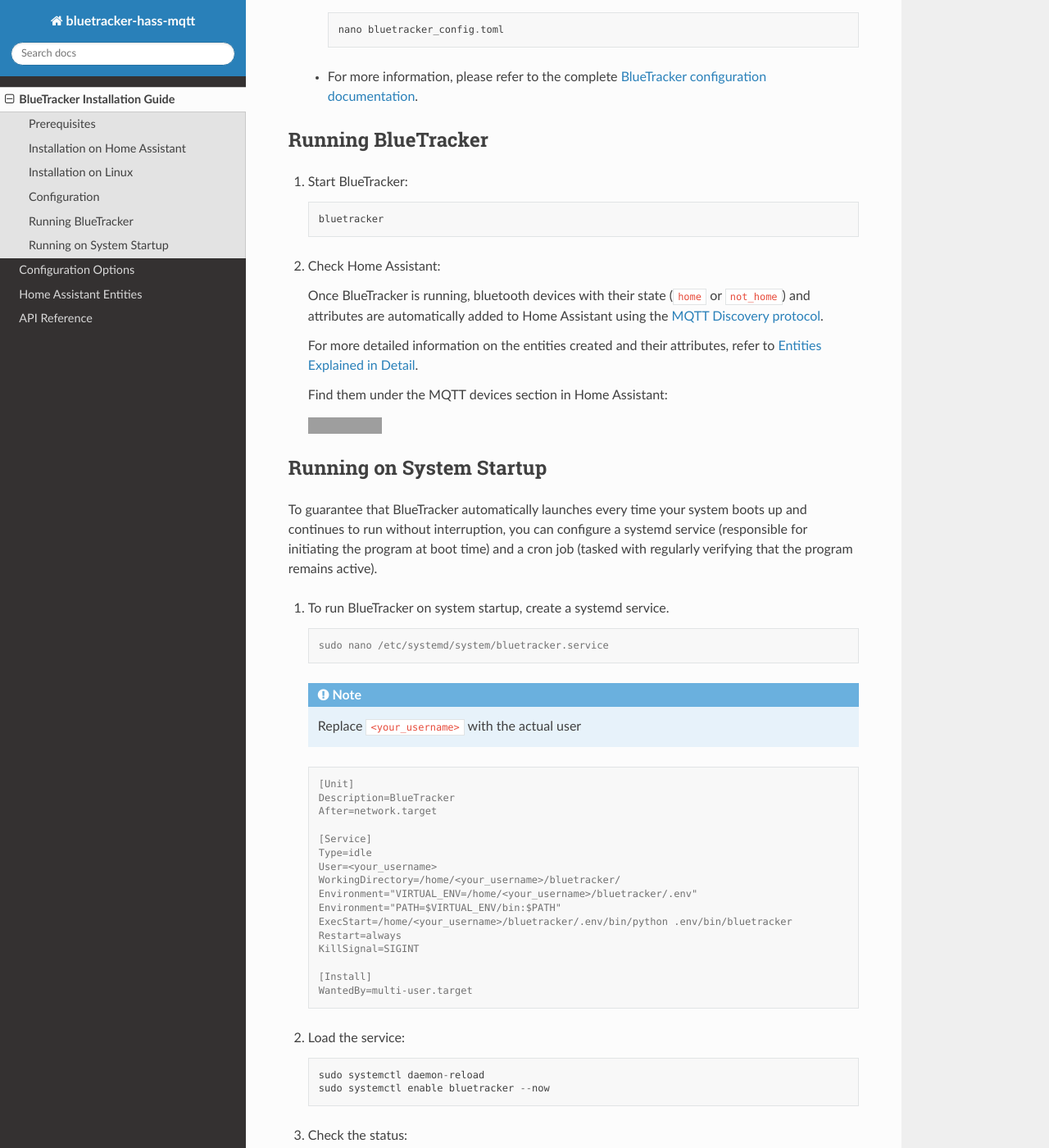
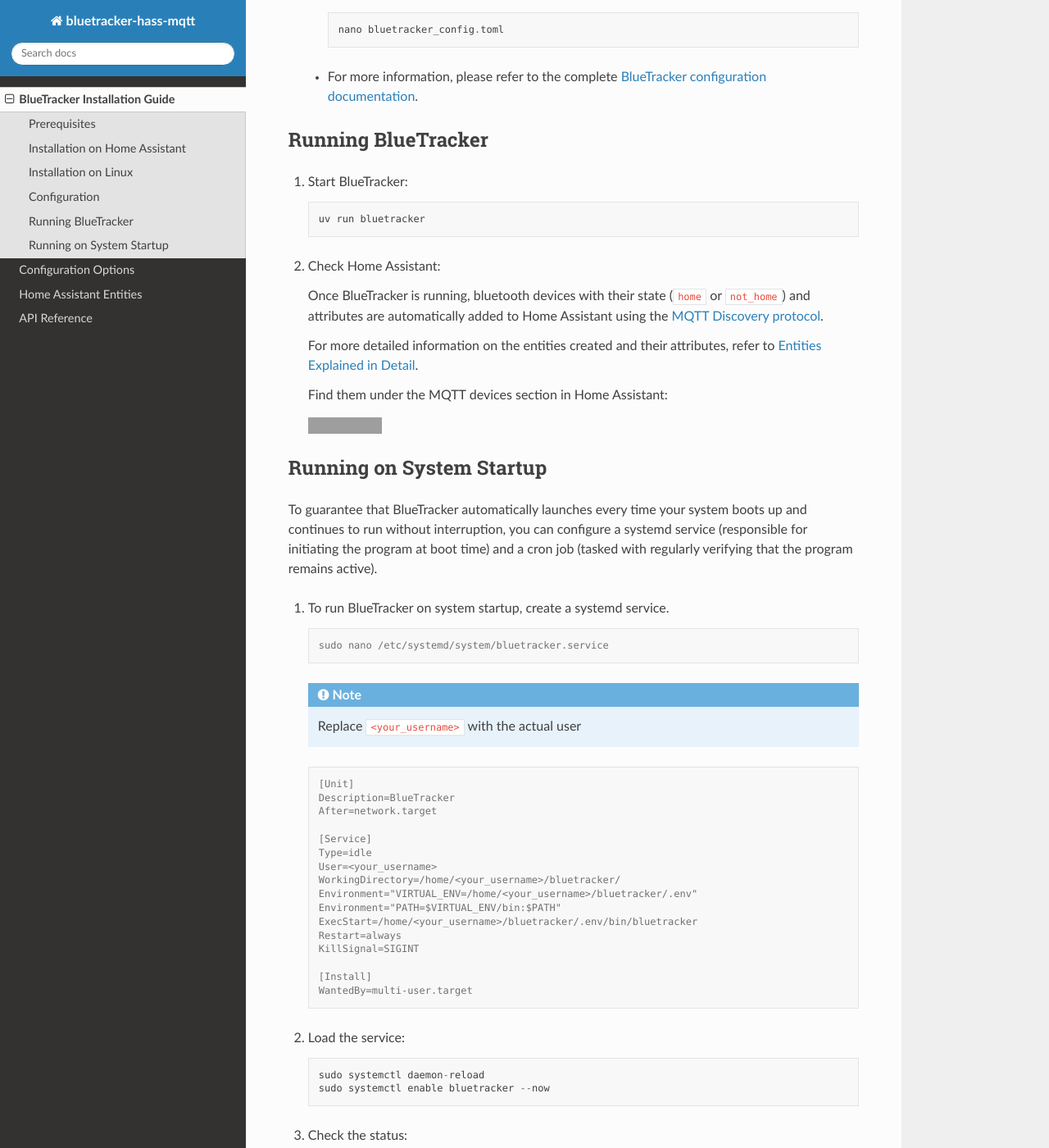
Before and after one commit to essel-dev/bluetracker, a Sphinx documentation site: the page built from docs/source/installation.rst, in a window 1280 px wide and 1400 px high, scrolled down 1741 px. Shown: the whole window at 82% size. Built offline with Sphinx 7.4.7 and the Read the Docs theme 3.1.0, drawn with Linux system fonts in a browser that asks for light colours; some of the changed text lies outside the part shown; grey boxes are pictures that could not be loaded.

Commit message:
docs: Update installation and setup instructions to use `uv`

```diff
--- a/docs/source/installation.rst
+++ b/docs/source/installation.rst
@@ -57,12 +57,12 @@
 #. Create a Virtual Environment::
 
       cd && mkdir bluetracker && cd bluetracker
-      python -m venv .env
+      uv venv .env
       source .env/bin/activate
 
 #. Install BlueTracker from PyPi::
 
-      pip install --upgrade pip setuptools bluetracker-hass-mqtt
+      uv pip install bluetracker-hass-mqtt
 
 
 Configuration
@@ -72,7 +72,7 @@
 
    Run BlueTracker once to generate the configuration file (``bluetracker_config.toml``)::
 
-      bluetracker
+      uv run bluetracker
 
 #. Edit Configuration:
 
@@ -87,7 +87,7 @@
 
 #. Start BlueTracker::
 
-      bluetracker
+      uv run bluetracker
 
 #. Check Home Assistant:
 
@@ -133,7 +133,7 @@
       WorkingDirectory=/home/<your_username>/bluetracker/
       Environment="VIRTUAL_ENV=/home/<your_username>/bluetracker/.env"
       Environment="PATH=$VIRTUAL_ENV/bin:$PATH"
-      ExecStart=/home/<your_username>/bluetracker/.env/bin/python .env/bin/bluetracker
+      ExecStart=/home/<your_username>/bluetracker/.env/bin/bluetracker
       Restart=always
       KillSignal=SIGINT
 
```
